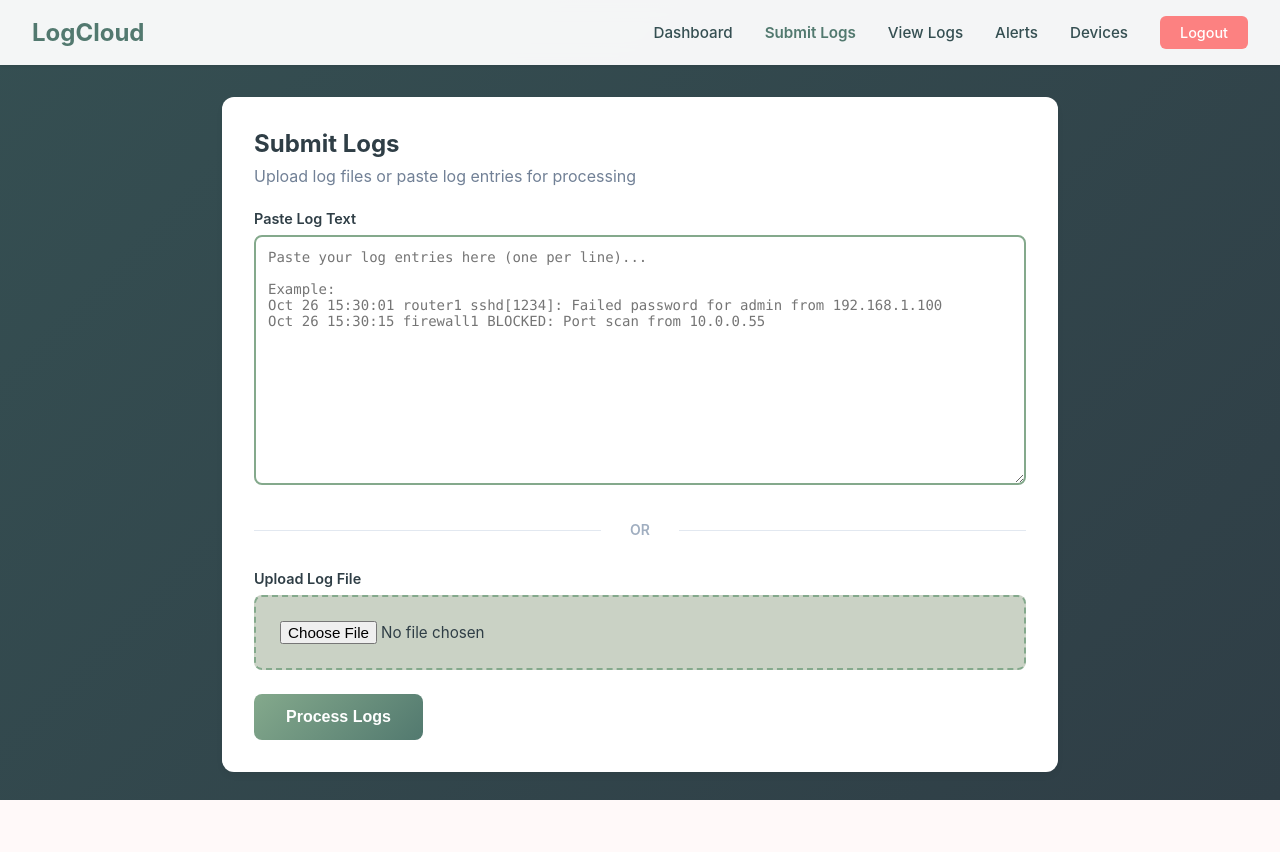
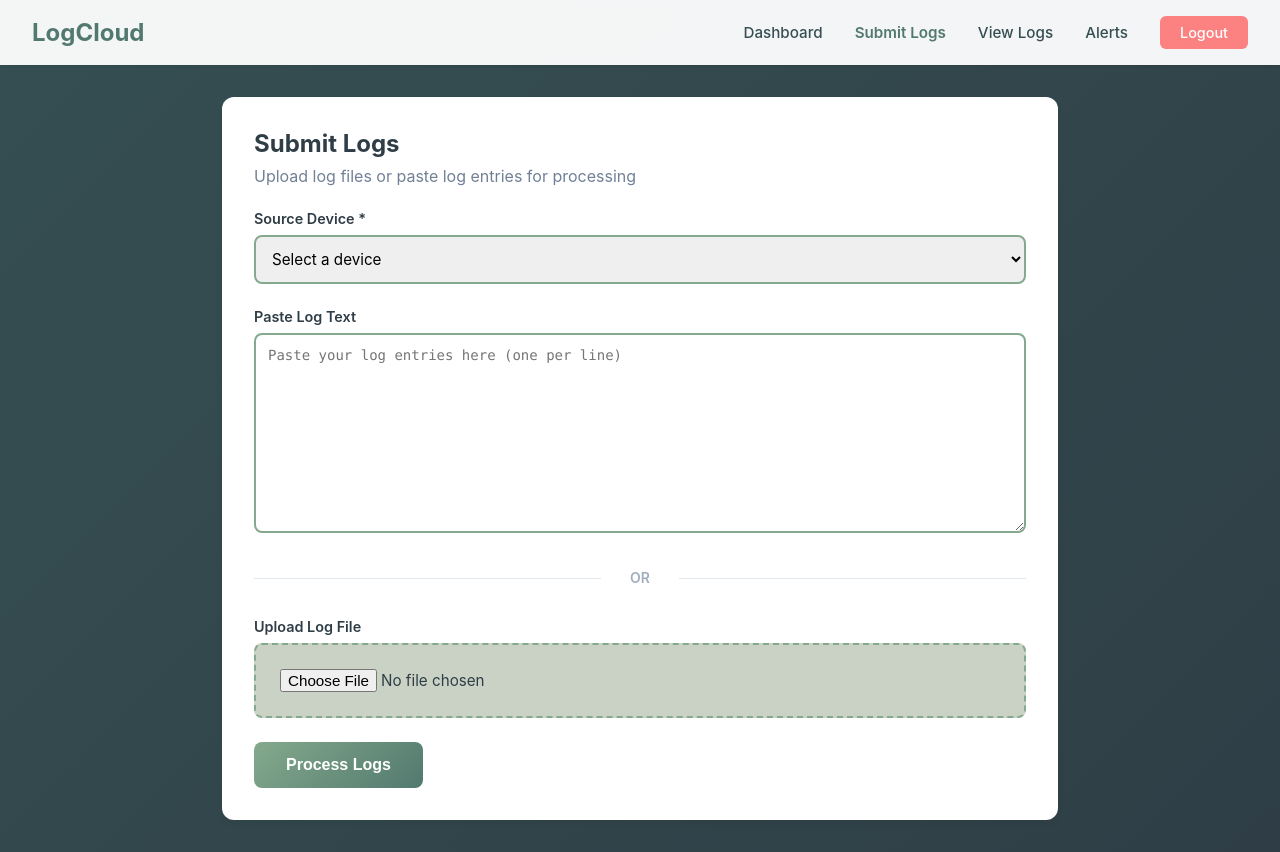
Before and after one commit to PancakeKisuke/LogCLoud, a Flask app: page /submit_log in a window 1280 px wide. Before the commit the page ends 800 px from the top, so only its background shows below. Run offline with Flask 3, Linux system fonts and the light colour scheme; the visitor is signed in with stand-in values (Sample User, id 1).

Commit message:
Revert "testing"
This reverts commit ef7b67efab299d91f8aa1ce3a6fb86c99515b54b.

```diff
--- a/templates/submit_log.html
+++ b/templates/submit_log.html
@@ -123,7 +109,7 @@
             font-size: 0.9rem;
         }
 
-        textarea, input[type="file"] {
+        select, textarea, input[type="file"] {
             width: 100%;
             padding: 0.75rem;
             border: 2px solid #84A98C;
@@ -133,13 +119,13 @@
             transition: border-color 0.2s;
         }
 
-        textarea:focus {
+        select:focus, textarea:focus {
             outline: none;
             border-color: #52796F;
         }
 
         textarea {
-            min-height: 250px;
+            min-height: 200px;
             font-family: 'SF Mono', 'Monaco', 'Courier New', monospace;
             font-size: 0.875rem;
             resize: vertical;
@@ -230,7 +258,6 @@
             <a href="{{ url_for('submit_log') }}" class="nav-link active">Submit Logs</a>
             <a href="{{ url_for('view_logs') }}" class="nav-link">View Logs</a>
             <a href="{{ url_for('view_alerts') }}" class="nav-link">Alerts</a>
-            <a href="{{ url_for('manage_devices') }}" class="nav-link">Devices</a>
             <a href="{{ url_for('logout') }}" class="btn-logout">Logout</a>
         </div>
     </nav>
@@ -252,12 +279,18 @@
 
             <form method="POST" enctype="multipart/form-data">
                 <div class="form-group">
+                    <label for="device_id">Source Device *</label>
+                    <select name="device_id" id="device_id" required>
+                        <option value="">Select a device</option>
+                        {% for device in devices %}
+                            <option value="{{ device.deviceID }}">{{ device.deviceName }} ({{ device.deviceType }})</option>
+                        {% endfor %}
+                    </select>
+                </div>
+
+                <div class="form-group">
                     <label for="log_text">Paste Log Text</label>
-                    <textarea name="log_text" id="log_text" placeholder="Paste your log entries here (one per line)...
-
-Example:
-Oct 26 15:30:01 router1 sshd[1234]: Failed password for admin from 192.168.1.100
-Oct 26 15:30:15 firewall1 BLOCKED: Port scan from 10.0.0.55"></textarea>
+                    <textarea name="log_text" id="log_text" placeholder="Paste your log entries here (one per line)"></textarea>
                 </div>
 
                 <div class="divider">OR</div>
@@ -270,6 +303,18 @@ Oct 26 15:30:15 firewall1 BLOCKED: Port scan from 10.0.0.55"></textarea>
                 <button type="submit" class="btn">Process Logs</button>
             </form>
         </div>
-    </div>
+
+    <script>
+        function copyExample(element) {
+            const text = element.lastChild.textContent.trim();
+            navigator.clipboard.writeText(text).then(() => {
+                const originalBg = element.style.backgroundColor;
+                element.style.backgroundColor = '#c6f6d5';
+                setTimeout(() => {
+                    element.style.backgroundColor = originalBg;
+                }, 400);
+            });
+        }
+    </script>
 </body>
 </html>
```
Also changed, not shown: other parts of templates/submit_log.html (+42 -14 lines).
